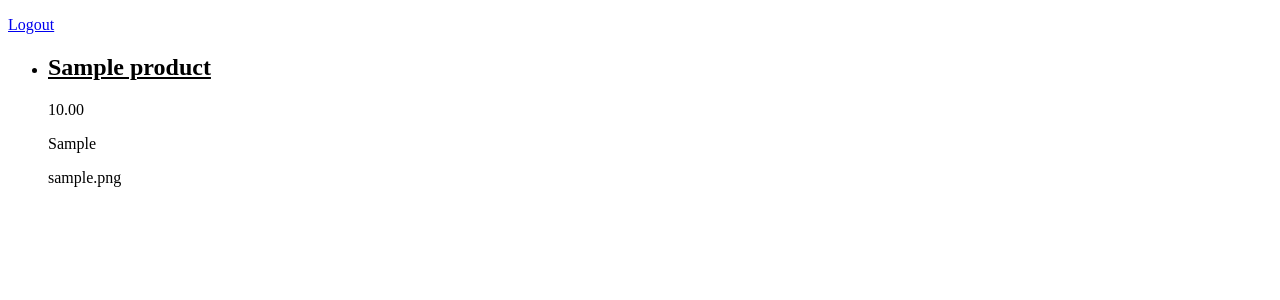
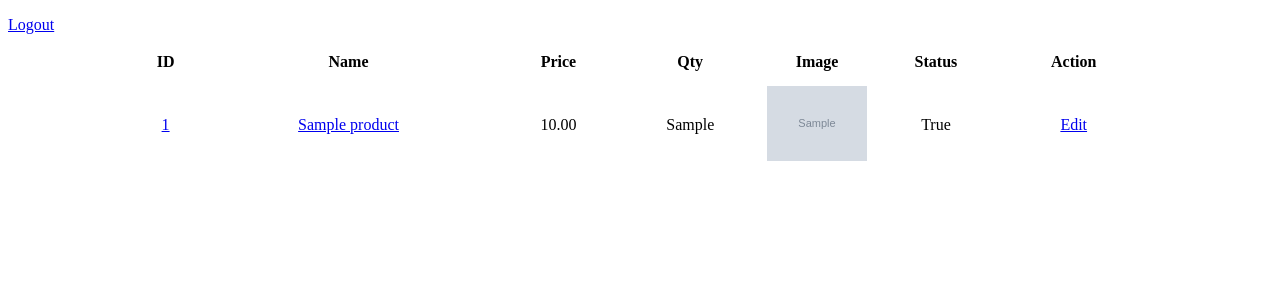
Before and after one commit to jabirjas/shopping_cart, a Django app: page /shopping/ in a window 1280 px wide. Shown: the top 300 px of the page. Run offline with Django 3.2, Linux system fonts and the light colour scheme; a user stored in the database is signed in; tables that the repository leaves empty hold one stand-in row (values such as "Sample post"); grey boxes marked "Sample" are stand-in pictures.

Commit message:
styles added for product

```diff
--- a/shopping_cart/urls.py
+++ b/shopping_cart/urls.py
@@ -1,6 +1,8 @@
 
 from django.contrib import admin
-from django.urls import path
+from django.urls import path, re_path
+from django.views.static import serve
+from django.conf import settings
 from django.conf.urls import include,url
 from accounts import views as accounts
 from shopping import views as shopping
@@ -11,4 +13,7 @@ urlpatterns = [
     url(r'^logout/$', accounts.user_logout, name='logout'),
     path('', shopping.homepage, name='homepage'),
     path('shopping/', include(("shopping.urls","shopping"))),
+
+    re_path('media/(?P<path>.*)$', serve, {'document_root': settings.MEDIA_ROOT}),
+    re_path('static/(?P<path>.*)$', serve, {'document_root': settings.STATIC_FILE_ROOT}),
 ]
--- a/templates/product/products.html
+++ b/templates/product/products.html
@@ -9,19 +9,42 @@
         <p><a href="{% url 'logout' %}">Logout</a></p>
         {% endif %}
     </nav>
-    <div>
-        {% if products %}
-        <ul>
-            {% for product in products %}
-            <li>
-                <h2><a href="{% url 'shopping:view_product' pk=product.pk %}" title="{{product.name}}" style="color: black;">{{product.name}}</a></h2>
-                <p>{{product.price}}</p>
-             	<p>{{product.quantity}}</p>
-              	<p>{{product.image}}</p>
-            </li>
-            {% endfor %}
-        </ul>
-        {% endif %}
+    {% if products %}
+    <div style="width: 80%;
+    margin: 0 auto;">
+        <table style="width: 100%;">
+            <thead style="text-align: center;">
+                <tr>
+                    <th data-column-id="id" data-type="numeric">ID</th>
+                    <th>Name</th>
+                    <th>Price</th>
+                    <th>Qty</th>
+                    <th>Image</th>
+                    <th>Status</th>
+                    <th data-column-id="action">Action</th>
+                </tr>
+            </thead>
+            <tbody style="text-align: center;">
+                {% for product in products %}
+                <tr>
+                    <td>
+                        <a href="{% url 'shopping:view_product' pk=product.pk %}">{{product.pk}}</a>
+                    </td>
+                    <td>
+                        <a href="{% url 'shopping:view_product' pk=product.pk %}">{{product.name}}</a>
+                    </td>
+                    <td>{{product.price}}</td>
+                    <td>{{product.quantity}}</td>
+                    <td style="width: 100px;height: 100px;"><img src="{{product.image.url}}" alt="{{product.name}}" style="width:100%;"/></td>
+                    <td>{{product.status}}</td>
+                    <td>
+                        <a href="{% url 'shopping:update_product' pk=product.pk %}" class="btn btn-default btn-icon waves-effect waves-circle waves-float">Edit</a>
+                    </td>
+                </tr>
+                {% endfor %}
+            </tbody>
+        </table>
     </div>
+    {% endif %}
 </body>
 </html>
```
Also changed, not shown: templates/product/product.html (+59 -8 lines).
